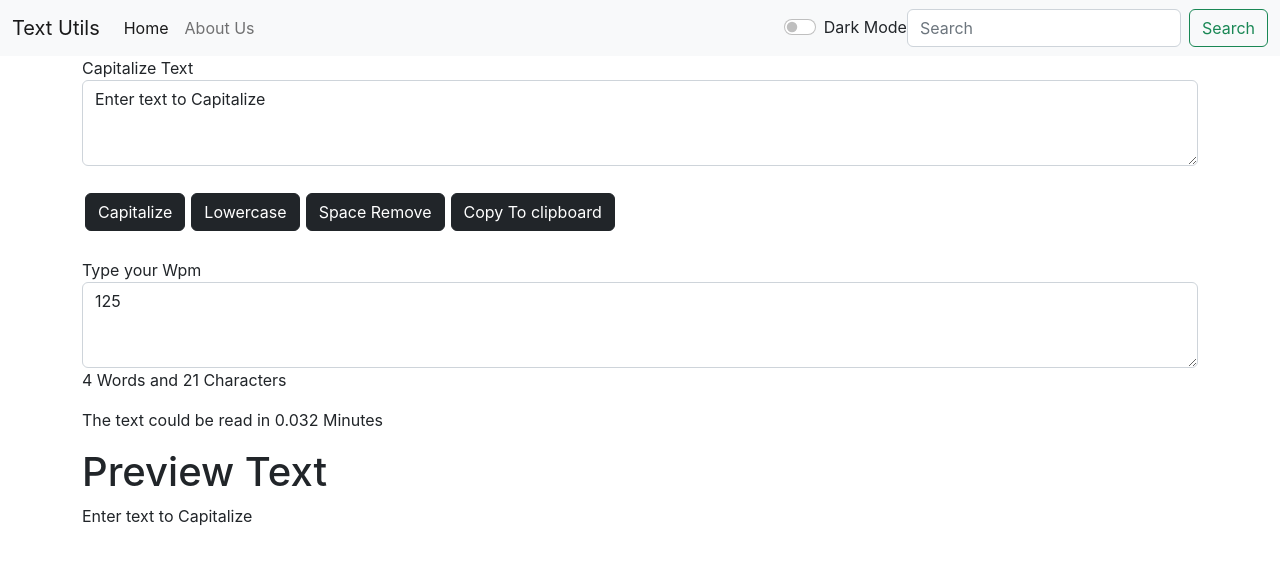
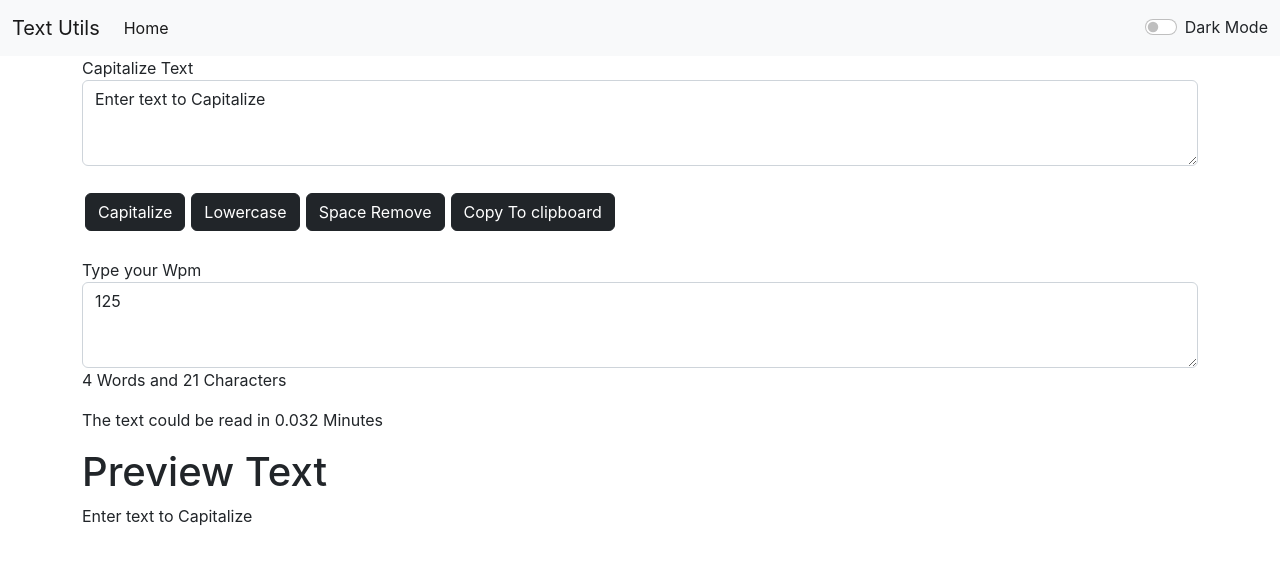
Before and after one commit to thecodermaniac/text-utils, a React (Create React App) app: page / in a window 1280 px wide. Shown: the top 564 px of the page. Built offline with nearby package versions, Linux system fonts and the light colour scheme.

Commit message:
removed about us

```diff
--- a/src/components/Navbar.js
+++ b/src/components/Navbar.js
@@ -15,18 +15,11 @@
                             <li className="nav-item">
                                 <a className="nav-link active" aria-current="page" href="#">Home</a>
                             </li>
-                            <li className="nav-item">
-                                <a className="nav-link" href="#">About Us</a>
-                            </li>
                         </ul>
                         <div className="form-check form-switch">
                             <input className="form-check-input" type="checkbox" role="switch" id="flexSwitchCheckDefault" onClick={params.modefunc}/>
                             <label className="form-check-label" htmlFor="flexSwitchCheckDefault">Dark Mode </label>
                         </div>
-                        <form className="d-flex" role="search">
-                            <input className="form-control me-2" type="search" placeholder="Search" aria-label="Search" />
-                            <button className="btn btn-outline-success" type="submit">Search</button>
-                        </form>
                     </div>
                 </div>
             </nav>
```
